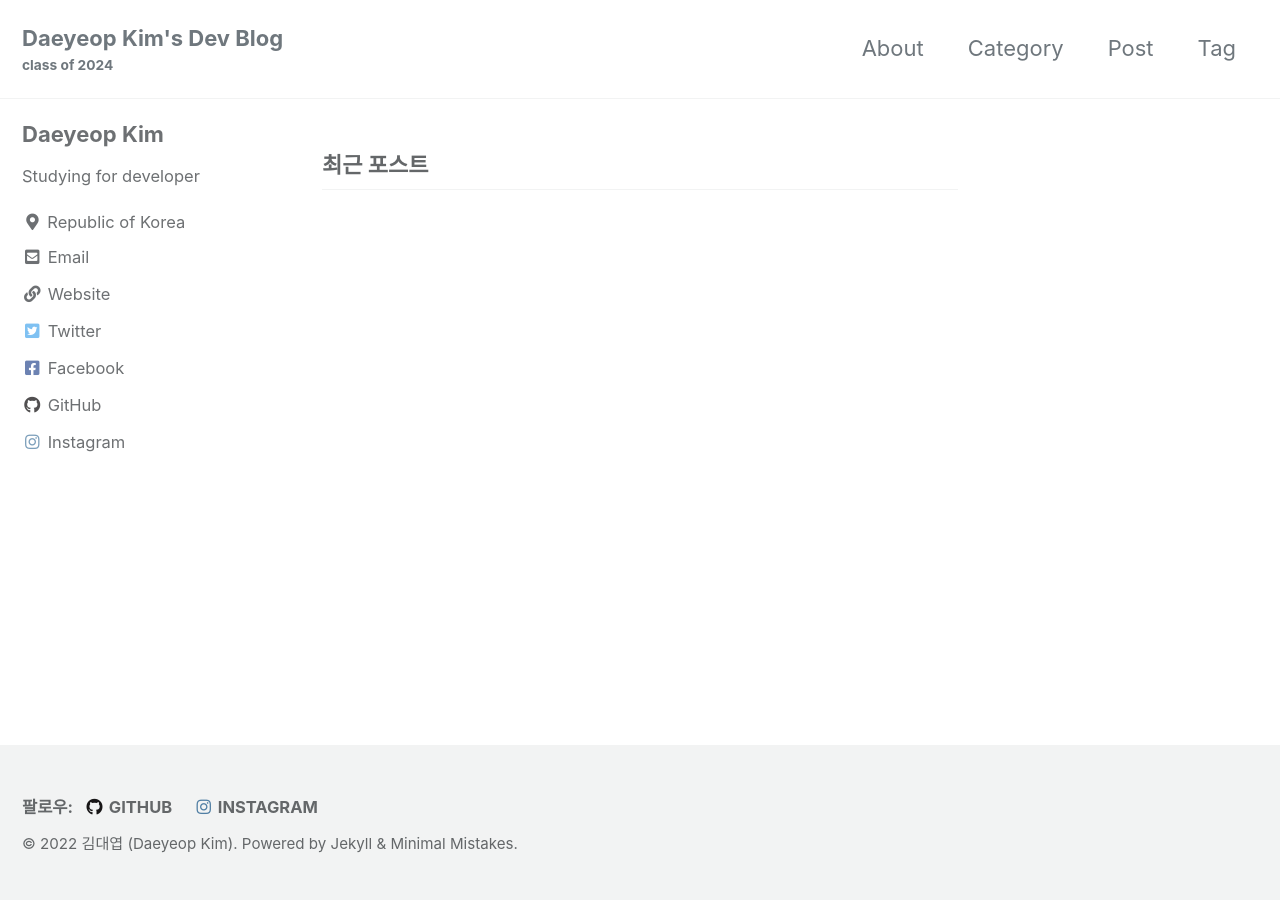
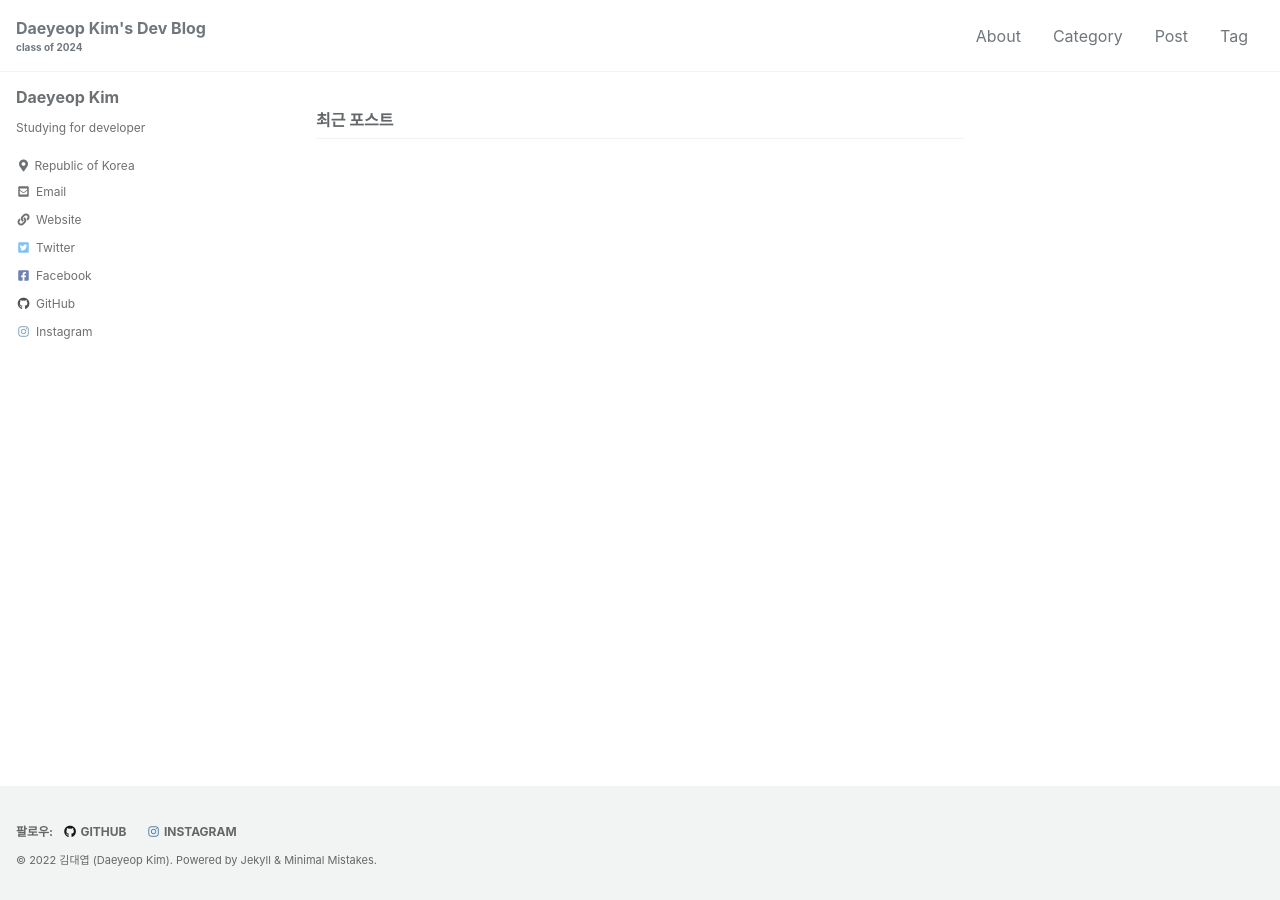
Before and after one commit to dea980/dea980.github.io, a Jekyll site: the page built from index.html, in a window 1280 px wide. Built offline with Jekyll 4.4.1, drawn with Linux system fonts in a browser that asks for light colours; cached includes are drawn as plain includes; the list of posts is cut into pages by our own code.

Commit message:
checking the post

```diff
--- a/_sass/minimal-mistakes/_base.scss
+++ b/_sass/minimal-mistakes/_base.scss
@@ -126,6 +126,8 @@ blockquote {
 /* links */
 
 a {
+  text-decoration: none;
+
   &:focus {
     @extend %tab-focus;
   }
--- a/_sass/minimal-mistakes/_reset.scss
+++ b/_sass/minimal-mistakes/_reset.scss
@@ -8,18 +8,18 @@ html {
   /* apply a natural box layout model to all elements */
   box-sizing: border-box;
   background-color: $background-color;
-  font-size: 16px;
+  font-size: 16px; //default 16px
 
   @include breakpoint($medium) {
-    font-size: 18px;
+    font-size: 16px; //default 18px
   }
 
   @include breakpoint($large) {
-    font-size: 20px;
+    font-size: 16px; // default 20px
   }
 
   @include breakpoint($x-large) {
-    font-size: 22px;
+    font-size: 16px; // default 22px
   }
 
   -webkit-text-size-adjust: 100%;
```
Also changed, not shown: _posts/First_post.md (renamed from posts/First_post.md, +1 -0 lines).
